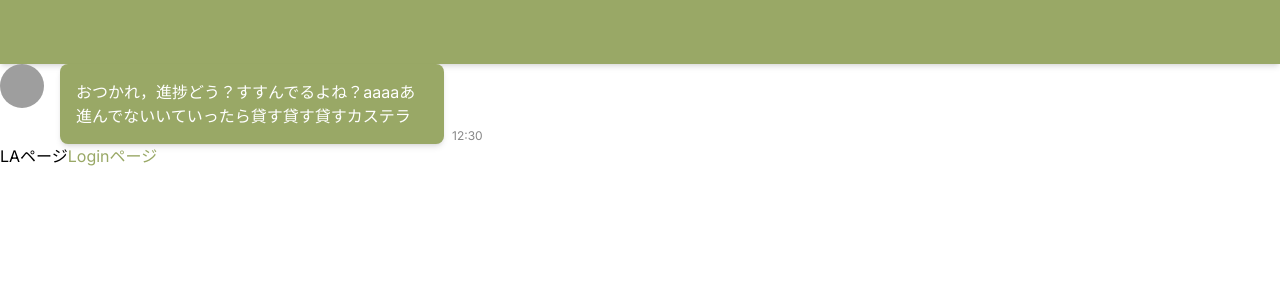
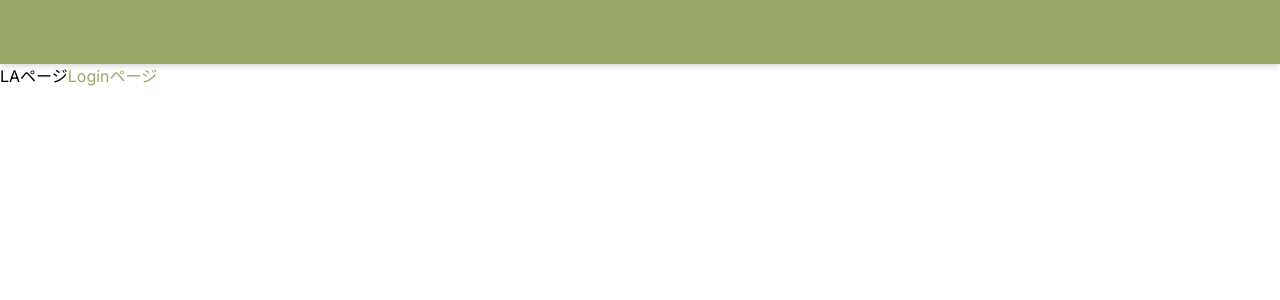
Before and after one commit to prapro-ou/castella-frontend, a Next.js app: page / in a window 1280 px wide. Shown: the top 300 px of the page. Built offline with nearby package versions, Linux system fonts and the light colour scheme; grey boxes are pictures that could not be loaded.

Commit message:
[del]page.jsからテストコード削除

```diff
--- a/app/page.js
+++ b/app/page.js
@@ -1,12 +1,7 @@
 'use client';
-import MessageTile from "@/features/talks/threads/messages/components/MessageTile";
 export default function Home() {
-  const dispMessage='おつかれ，進捗どう？すすんでるよね？aaaaあ進んでないいていったら貸す貸す貸すカステラ';
-  const at='12:30';
-  const alt='上aaa司';
   return (
     <main>
-      <MessageTile value={dispMessage} src={"https://pics.prcm.jp/471af7fd4bb0a/85916265/png/85916265.png"} createdAt={at} alt={alt}/>
       <p>
         LAページ
         <a href='/login' className='text-primary'>
```
